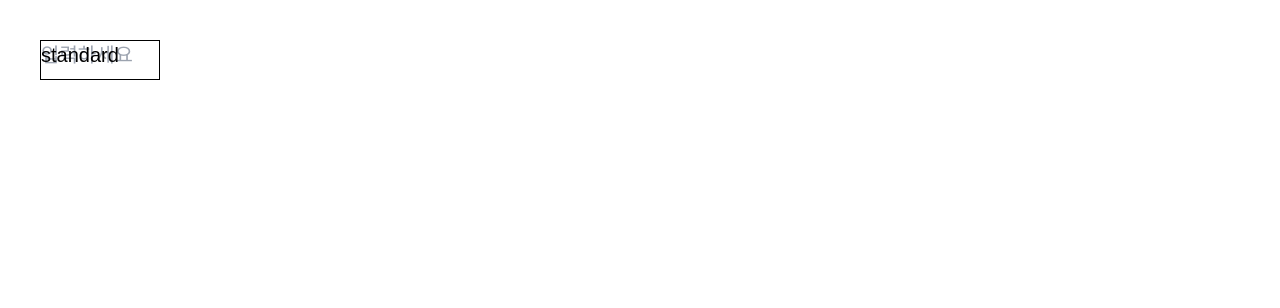
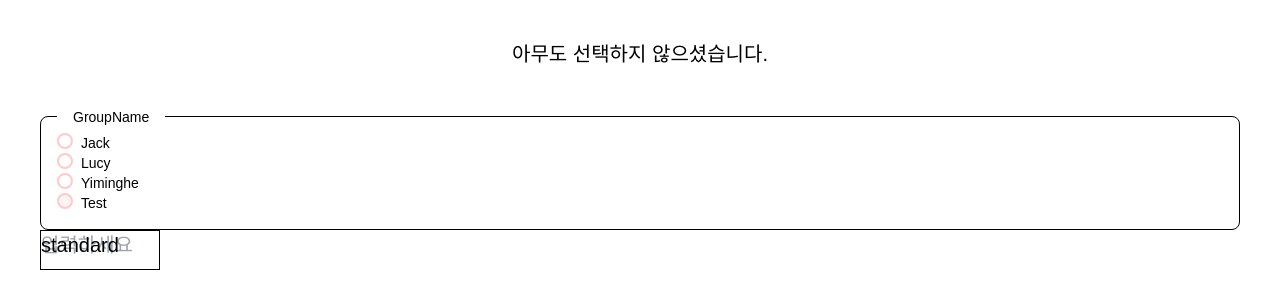
Before and after one commit to blkaka66/lolgg, a React (Vite) app: page / in a window 1280 px wide. Shown: the top 308 px of the page. Built offline with nearby package versions, Linux system fonts and the light colour scheme.

Commit message:
12/29 수업

```diff
--- a/src/App.tsx
+++ b/src/App.tsx
@@ -3,7 +3,7 @@ import SelectComponent from "./components/select/Select";
 import ToolTipComponent from "./components/toolTip/ToolTip";
 import ann from './assets/checkSvg.png'
 import Radiocomponent from './components/radio/Radiocomponent.tsx'
-import {useState} from "react";
+import {useEffect, useState} from "react";
 import Radio from './components/radio/Radio.tsx'
 import TextField from "./components/textField/TextField";
 const options = [
@@ -57,20 +57,42 @@ function App() {
   const onclick11 = () => {
     console.log("안녕하세요");
   }
-  const [selectedData, setSelectedData] = useState<string | null>(null);
+  const [selectedData, setSelectedData] = useState<string|null>(null);
   const [checkedData , selectCheckedData]= useState<string | null>(null);
   const [radioValue , setRadioValue] =  useState<string | null>(null);
   const handleSelectedData = (data: string) => {
     setSelectedData(data);
+    localStorage.setItem("selected", data);
   };
   const handleCheckedData =(data:string) =>{
     selectCheckedData(data);
   }
   const RadioData ="lucy";
+
+
+  useEffect(() => {
+    // fetch
+    // result = 'jack';
+    setTimeout(() => {
+      setSelectedData(localStorage.getItem("selected"));
+      setRadioValue('test')
+    }, 2000);
+  }, [])
+
+
   return (
 
 
     <div className="border-4 border-red-100 relative h-screen text-center p-10 text-xl">
+      <div>{ selectedData ? `현재 선택된 사람은 ${selectedData} 입니다.` : `아무도 선택하지 않으셨습니다.`}</div>
+
+      {/*<input type="text" className="border-2 border-red-100" onChange={(e) => {*/}
+      {/*  console.log(e.target.value)*/}
+
+      {/*  // e.target.value*/}
+      {/*  // Server로 보내기*/}
+      {/*  // 서버에서 받은 데이터를 다시 뿌려주기*/}
+      {/*}} />*/}
 
       {/*  툴팁 1*/}
       {/* <ToolTipComponent title="툴팁내용">*/}
@@ -93,14 +115,16 @@ function App() {
       {/*</ToolTipComponent>*/}
       {/*{selectedData}*/}
 
-      {/*<SelectComponent data={options}  onSelect={handleSelectedData} ></SelectComponent>*/}
+      <SelectComponent data={options} value={selectedData}  onSelect={handleSelectedData} ></SelectComponent>
+
+      <SelectComponent data={options} value={selectedData}  onSelect={handleSelectedData} ></SelectComponent>
       {/*select한 값을 return 하는 방법이 부르는곳에서 handleSelectedData같은거 만들어서 받는거 말곤 없나?
       그럼 만약 radio여러개 있으면 return값을 하나하나 함수 만들어서 받아야 하나?*/}
       {/*<Radiocomponent></Radiocomponent>*/}
 
       {/*<CheckBox checked={checkBoxData[1]} type={'checked'} onChange={handleCheckedData}>2</CheckBox>*/}
       {/*{checkedData}*/}
-      {/*<Radio data={radioSampleData} value={'jack'} onChange={(value) => setRadioValue(value)} checked={RadioData}>GroupName</Radio>*/}
+      <Radio data={radioSampleData} onChange={(value) => setRadioValue(value)} checked={radioValue}>GroupName</Radio>
       {/*{radioValue}*/}
 
       {/*radio값이나 select의 선택값 같은게 리렌더링 하면 초기화되는게 자연스러운가?
--- a/src/components/radio/Radio.tsx
+++ b/src/components/radio/Radio.tsx
@@ -24,7 +24,6 @@ type RadioData = {
 
 interface RadioProps {
   data: RadioData[];
-  value: string;
   onChange: (value: string) => void;
 
   buttonSize?: 'small' | 'medium' | 'large',
@@ -33,17 +32,16 @@ interface RadioProps {
   fillColor?: string; //체크되면 표시되는 안쪽동그라미의 색깔
   // onClick?: (event: React.MouseEvent) => void;
   children?: React.ReactNode;
-    checked?:string;
+  checked?: string | null;
 }
 
 
 const Radiocomponent = ({
                           data,       //라디오버튼의 데이터
-                          value,      //라디오버튼의 값  (선택된 값)
                           buttonSize = "medium",
                           textSize = "small",
                           fillColor = "blue",
-                          checked = 'null',
+                          checked,
                           // onClick = (event: React.MouseEvent) => {
                           //
                           //     console.log('click!');
@@ -57,13 +55,17 @@ const Radiocomponent = ({
                           children
                         }: RadioProps) => {
 
-  const [selectedValue, setSelectedValue] = useState(value);
+  const [selectedValue, setSelectedValue] = useState(checked);
 
     useEffect(() => {
-        if(checked !== 'null'){
+        if(checked){
             setSelectedValue(checked);
+        } else {
+          if(data.length > 0) {
+            setSelectedValue(data[0].value)
+          }
         }
-    }, []);
+    }, [checked]);
   const itemClick = (value: string) => {
     setSelectedValue(value);
     console.log(value)
--- a/src/components/select/Select.tsx
+++ b/src/components/select/Select.tsx
@@ -24,7 +24,7 @@ interface NestedOption {
 
  */
 interface SelectProps {
-    defaultValue?: string;
+    value?: string | null;
     placeholder?: string;
     widthSize?: "full" | "fit" | number;
     textSize?: string;
@@ -33,7 +33,7 @@ interface SelectProps {
 }
 
 const SelectComponent = ({
-                             defaultValue = "lucy",
+                             value = "lucy",
                              widthSize = "fit",
                              textSize = "text-lg",
                              data,
@@ -48,7 +48,7 @@ const SelectComponent = ({
 
     let resultValue="";
     // const id = makeRandomNumber();
-    const [onDefaultValue, setonDefaultValue] = useState(defaultValue);
+    const [selectedValue, setSelectedValue] = useState(value);
     const handleOnclick = () => {
         console.log("끼얏호우");
         console.log('4');
@@ -56,7 +56,7 @@ const SelectComponent = ({
     };
 
     const handleButtonClicked = (itemValue: string) => {
-        setonDefaultValue(itemValue);
+        setSelectedValue(itemValue);
         resultValue=itemValue;
         setIsAppear(false);
         if (inputRef.current) {
@@ -80,6 +80,10 @@ const SelectComponent = ({
             document.removeEventListener("mousedown", handleOutsideClick);
         }
     }, [])
+
+    useEffect(() => {
+        setSelectedValue(value);
+    }, [value])
 
     // useEffect(() => { //왜 이걸로 이벤트추가하면 실시간으로 검색이안되지?
     //     const inputRefElement = inputRef.current;
@@ -186,7 +190,7 @@ const SelectComponent = ({
             <input
                 ref={inputRef}
                 type="text"
-                placeholder={onDefaultValue}
+                placeholder={selectedValue}
                 onClick={(event) => {
                     event.stopPropagation();
                     handleOnclick();
```
